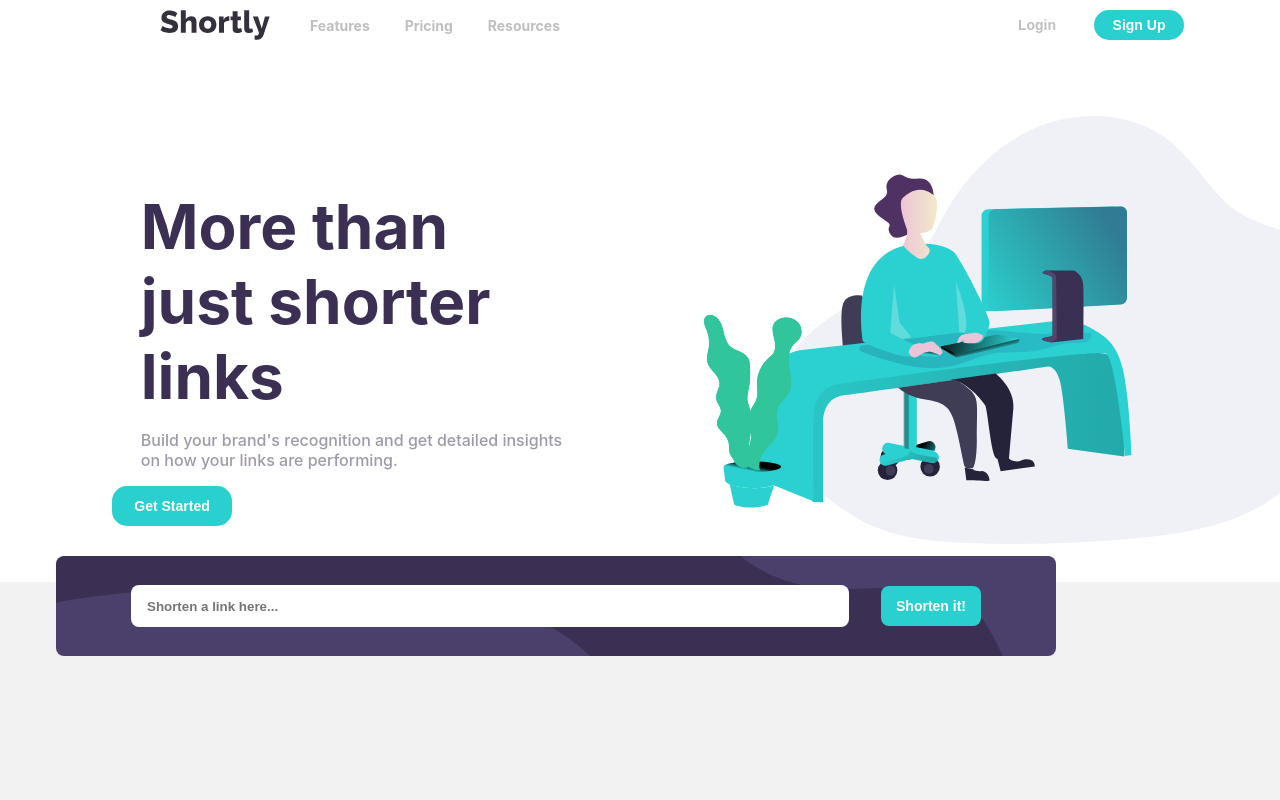
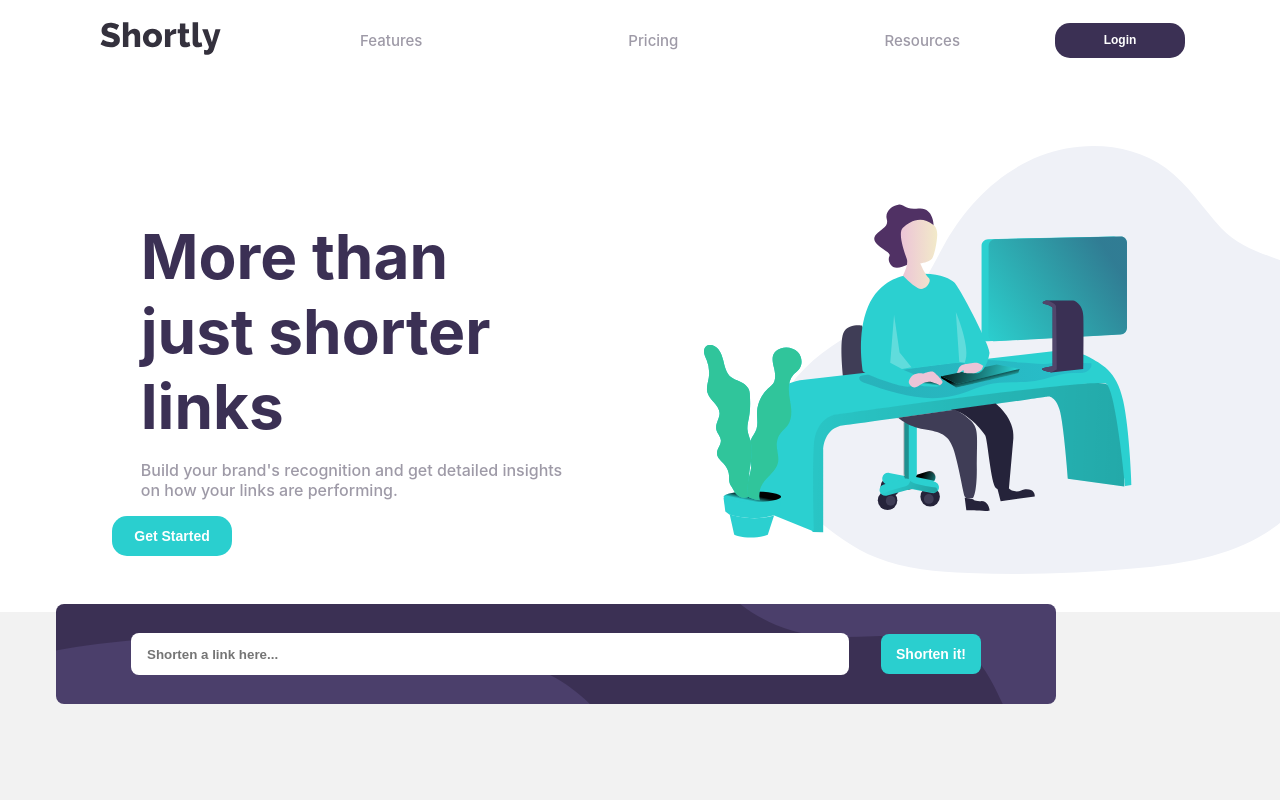
Before and after one commit to MrGhostsnow/url-shortening, a React (Create React App) app: page / in a window 1280 px wide. Shown: the top 800 px of the page. Built offline with nearby package versions, Linux system fonts and the light colour scheme.

Commit message:
feat: responsive navbar

```diff
--- a/src/components/NavBar/index.jsx
+++ b/src/components/NavBar/index.jsx
@@ -1,33 +1,108 @@
+import { useState, useEffect } from 'react';
 import {
-    ContainerNavBar,
+    ContainerHeader,
+    SectionLogo,
+    Logo,
     SectionPaths,
-    Logo,
-    Paths,
+    ListPaths,
     Path,
-    SectionButtons,
-    Login,
-    SignUp
+    SectionButton,
+    Button,
+    SectionMenu,
+    SectionMobile,
+    Overlay,
+    SectionPathsMobile,
+    ListPathsMobile,
+    PathMobile,
+    SectionHeader,
+    Icon
 } from './styles'
 
 import Logoicon from '../../assets/logo.svg'
+import Menu from '../../assets/icon-hamburger.svg'
+import Close from '../../assets/icon-close.svg'
 
 function NavBar() {
+
+    const [showNavBar, setShowNavBar] = useState(false)
+    const [width, setWidth] = useState(window.innerWidth);
+
+    useEffect(() => {
+        function handleResize() {
+            setWidth(window.innerWidth);
+        }
+        window.addEventListener('resize', handleResize);
+        return () => window.removeEventListener('resize', handleResize);
+    }, [width]);
+
+    const mobile = (width <= 768);
+
     return (
-        <ContainerNavBar>
-            <SectionPaths>
-                <Logo src={Logoicon} />
-                <Paths>
-                    <Path>Features</Path>
-                    <Path>Pricing</Path>
-                    <Path>Resources</Path>
-                </Paths>
-            </SectionPaths>
-            <SectionButtons>
-                <Login>Login</Login>
-                <SignUp>Sign Up</SignUp>
-            </SectionButtons>
-        </ContainerNavBar>
+        <ContainerHeader>
+            {!mobile ? (
+                <>
+                    <SectionLogo>
+                        <Logo src={Logoicon} alt='Logo' />
+                    </SectionLogo>
+                    <SectionPaths>
+                        <ListPaths>
+                            <Path>
+                                Features
+                            </Path>
+                            <Path>
+                                Pricing
+                            </Path>
+                            <Path>
+                                Resources
+                            </Path>
+                        </ListPaths>
+                    </SectionPaths>
+                    <SectionButton>
+                        <Button>
+                            Login
+                        </Button>
+                    </SectionButton>
+                </>
+            ) : (
+                <>
+                    {!showNavBar ? (
+                        <SectionMobile>
+                            <SectionLogo>
+                                <Logo src={Logoicon} alt='Logo' />
+                            </SectionLogo>
+                            <SectionMenu>
+                                <Logo onClick={() => setShowNavBar(true)} src={Menu} alt='menu' />
+                            </SectionMenu>
+                        </SectionMobile>
+                    ) : (
+                        <Overlay>
+                            <SectionHeader>
+                                <SectionLogo>
+                                    <Logo src={Logoicon} alt='Logo' />
+                                </SectionLogo>
+                                <Icon onClick={() => setShowNavBar(false)} src={Close} alt='' />
+                            </SectionHeader>
+                            <SectionPathsMobile>
+                                <ListPathsMobile>
+                                    <PathMobile>
+                                        Features
+                                    </PathMobile>
+                                    <PathMobile>
+                                        Pricing
+                                    </PathMobile>
+                                    <PathMobile>
+                                        Resources
+                                    </PathMobile>
+                                </ListPathsMobile>
+
+                            </SectionPathsMobile>
+                        </Overlay>
+                    )}
+                </>
+            )}
+        </ContainerHeader>
     )
 }
 
+
 export default NavBar;
--- a/src/components/NavBar/styles.js
+++ b/src/components/NavBar/styles.js
@@ -1,66 +1,130 @@
 import styled from "styled-components";
 
-export const ContainerNavBar = styled.div`
+
+export const ContainerHeader = styled.div`
     display: flex;
     justify-content: space-between;
     align-items: center;
-    height: 50px;
-    width: 80%;
-    margin-left: 10rem;
+    height: 80px;
     @media screen and (max-width: 768px) {
-        margin-left: 5rem;
-    }
-    @media screen and (max-width: 542px) {
-        display: none;
+
     }
 `;
 
-export const SectionPaths = styled.div`
-    display: flex;
-    justify-content: space-between;
-    align-items: center;
-    width: 400px;
+export const SectionLogo = styled.div`
+    width: 30%;
 `;
 
-export const Logo = styled.img`
-    height: 30px;
-`;
+export const Logo = styled.img``;
 
-export const Paths = styled.ul`
+export const SectionPaths = styled.div``;
+
+export const ListPaths = styled.ul`
     display: flex;
+    list-style-type: none;
     justify-content: space-between;
-    list-style-type: none;
-    width: 400px;
+    width: 600px;
 `;
 
 export const Path = styled.li`
+    font-size: 15px;
+    font-weight: 500;
+    color:hsl(257, 7%, 63%);
+    cursor: pointer;
+
+    &:hover{
+        color: hsl(227, 12%, 61%);
+    }
+`;
+
+export const SectionButton = styled.div`
+    width: 30%;
+`;
+
+export const Button = styled.button`
+    background-color:  hsl(257, 27%, 26%);
+    border: none;
+    border-radius: 15px;
+    height: 35px;
+    width: 130px;
+    color: white;
+    font-weight: 700;
+    font-size: 12px;
+    cursor: pointer;
+
+    &:hover{
+
+        opacity: 0.6;
+    }
+`;
+
+export const Overlay = styled.div`
+    position: fixed;
+    display: flex;
+    flex-direction: column;
+    width: 100%;
+    height: 100%;
+    top: 0;
+    left: 0;
+    right: 0;
+    bottom: 0;
+    background-color: rgba(0, 0, 0,0.6);
+    z-index: 2;
+    cursor: pointer;
+    align-items: center;
+`;
+
+export const SectionMobile = styled.div`
+    display: flex;
+    width: 90%;
+    justify-content: space-between;
+    align-items: center;
+    margin-left: 1rem;
+`;
+
+export const SectionMenu = styled.div``;
+
+export const SectionPathsMobile = styled.div`
+    display: flex;
+    justify-content: center;
+    justify-self: center;
+    align-items: center;
+    margin-top: 3rem;
+    width: 300px;
+    height: 250px;
+    background-color: hsl(257, 27%, 26%);
+    border-radius: 8px;
+`;
+
+export const ListPathsMobile = styled.ul`
+    display: flex;
+    flex-direction: column;
+    list-style-type: none;
+    justify-content: space-between;
+    width: 600px;
+    padding: 0;
+    gap: 1.5rem;
+`;
+
+export const PathMobile = styled.li`
+    font-size: 15px;
+    font-weight: 700;
+    color:#fff;
+    cursor: pointer;
+    padding: 0;
+    &:hover{
+        color: hsl(227, 12%, 61%);
+    }
+`;
+
+export const SectionHeader = styled.div`
     display: flex;
     justify-content: space-between;
-    color: hsl(0, 0%, 75%);
-    font-weight: 700;
-    font-size: 14px;
+    width: 300px;
+    align-items: center;
+    margin-top: 1rem;
 `;
 
-export const SectionButtons = styled.div`
-    display: flex;
-    gap: 2rem;
+export const Icon = styled.img`
+    margin-top: -0.5rem;
 `;
-
-export const Login = styled.button`
-    border: none;
-    color: hsl(0, 0%, 75%);
-    background-color: transparent;
-    font-weight: 700;
-    font-size: 14px;
-`;
-
-export const SignUp = styled.button`
-    border: none;
-    background-color: hsl(180, 66%, 49%);
-    color: #fff;
-    border-radius: 15px;
-    height: 30px;
-    width: 90px;
-    font-weight: 700;
-    font-size: 14px;
-`;
--- a/src/components/Shorten/styles.js
+++ b/src/components/Shorten/styles.js
@@ -7,7 +7,7 @@ export const ContainerResultsShort = styled.div`
     right: 14rem;
     position: absolute;
     align-items: center;
-    bottom: -16rem;
+    bottom: -19rem;
     @media screen and (max-width: 1024px) {
         bottom: -24rem;
         left: 14rem;
```
Also changed, not shown: src/assets/icon-close.svg (added), src/assets/icon-hamburger.svg (added).
